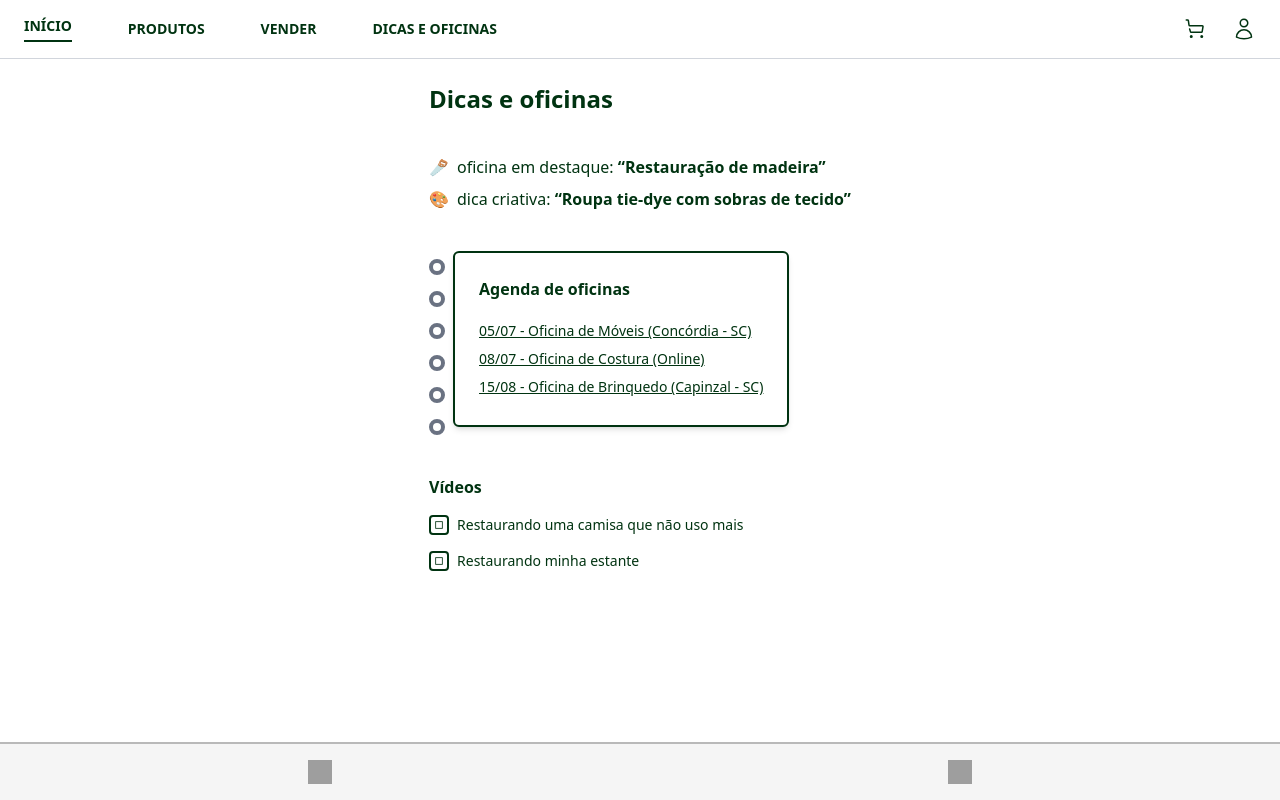
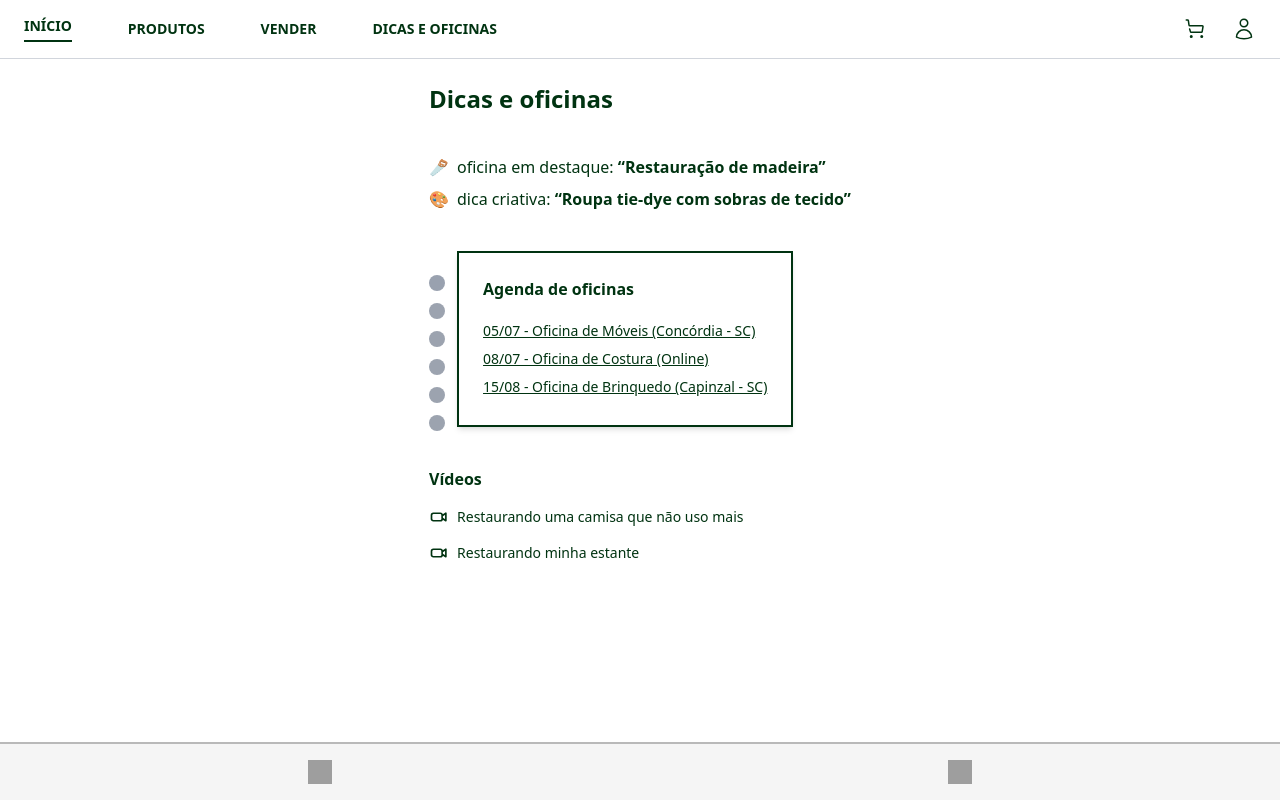
Before and after one commit to TheYautja/Projeto-Integrador-2G-Grupo3, a React (Vite) app in the folder frontend/: page /Dicaseoficinas in a window 1280 px wide. Built offline with nearby package versions, Linux system fonts and the light colour scheme; grey boxes are pictures that could not be loaded.

Commit message:
estilização da página

```diff
--- a/frontend/src/paginas/Dicaseoficinas.jsx
+++ b/frontend/src/paginas/Dicaseoficinas.jsx
@@ -39,22 +39,29 @@ export default function Dicaseoficina() {
           </p>
         </div>
 
-        {/* Agenda com argolas */}
+        {/* Agenda com espiral */}
         <div className="flex items-start">
-          {/* Argolas */}
-          <div className="flex flex-col gap-4 mt-2 mr-2">
-            {Array(6).fill().map((_, i) => (
-              <div key={i} className="w-4 h-4 rounded-full border-4 border-gray-500"></div>
-            ))}
-          </div>
+          {/* Espiral única com furos */}
+          <div
+            className="w-4 h-4 rounded-full bg-gray-400 mt-6 mr-3"
+            style={{
+              boxShadow: `
+                0 28px 0 #9ca3af,
+                0 56px 0 #9ca3af,
+                0 84px 0 #9ca3af,
+                0 112px 0 #9ca3af,
+                0 140px 0 #9ca3af
+              `
+            }}
+          ></div>
 
           {/* Bloco da agenda */}
-          <div className="border-2 border-[#003311] p-6 bg-white shadow-md rounded-md">
+          <div className="border-2 border-[#003311] p-6 bg-white shadow-md">
             <h3 className="text-base font-bold text-[#003311] mb-4">Agenda de oficinas</h3>
             <ul className="text-sm text-[#003311] underline leading-7">
-              <li><a href="#">05/07 - Oficina de Móveis (Concórdia - SC)</a></li>
-              <li><a href="#">08/07 - Oficina de Costura (Online)</a></li>
-              <li><a href="#">15/08 - Oficina de Brinquedo (Capinzal - SC)</a></li>
+              <li><a href="https://example.com/moveis">05/07 - Oficina de Móveis (Concórdia - SC)</a></li>
+              <li><a href="https://example.com/costura">08/07 - Oficina de Costura (Online)</a></li>
+              <li><a href="https://example.com/brinquedo">15/08 - Oficina de Brinquedo (Capinzal - SC)</a></li>
             </ul>
           </div>
         </div>
@@ -64,20 +71,18 @@ export default function Dicaseoficina() {
           <h3 className="text-base font-bold text-[#003311] mb-4">Vídeos</h3>
           <ul className="space-y-4 text-sm text-[#003311]">
             <li className="flex items-center gap-2">
-              <span className="w-5 h-5 flex items-center justify-center border-2 border-[#003311] rounded-sm">
-                <svg width="10" height="10" viewBox="0 0 24 24" fill="none">
-                  <rect x="4" y="4" width="16" height="16" stroke="#003311" strokeWidth="2" />
-                </svg>
-              </span>
-              Restaurando uma camisa que não uso mais
+              {/* Ícone câmera */}
+              <svg xmlns="http://www.w3.org/2000/svg" className="w-5 h-5" fill="none" viewBox="0 0 24 24" strokeWidth="2" stroke="#003311">
+                <path strokeLinecap="round" strokeLinejoin="round" d="M15.75 10.5l4.5-3v9l-4.5-3m-2.25 3H5.25A2.25 2.25 0 013 14.25v-4.5A2.25 2.25 0 015.25 7.5h8.25a2.25 2.25 0 012.25 2.25v4.5a2.25 2.25 0 01-2.25 2.25z" />
+              </svg>
+              <a href="https://example.com/video1">Restaurando uma camisa que não uso mais</a>
             </li>
             <li className="flex items-center gap-2">
-              <span className="w-5 h-5 flex items-center justify-center border-2 border-[#003311] rounded-sm">
-                <svg width="10" height="10" viewBox="0 0 24 24" fill="none">
-                  <rect x="4" y="4" width="16" height="16" stroke="#003311" strokeWidth="2" />
-                </svg>
-              </span>
-              Restaurando minha estante
+              {/* Ícone câmera */}
+              <svg xmlns="http://www.w3.org/2000/svg" className="w-5 h-5" fill="none" viewBox="0 0 24 24" strokeWidth="2" stroke="#003311">
+                <path strokeLinecap="round" strokeLinejoin="round" d="M15.75 10.5l4.5-3v9l-4.5-3m-2.25 3H5.25A2.25 2.25 0 013 14.25v-4.5A2.25 2.25 0 015.25 7.5h8.25a2.25 2.25 0 012.25 2.25v4.5a2.25 2.25 0 01-2.25 2.25z" />
+              </svg>
+              <a href="https://example.com/video2">Restaurando minha estante</a>
             </li>
           </ul>
         </div>
```
